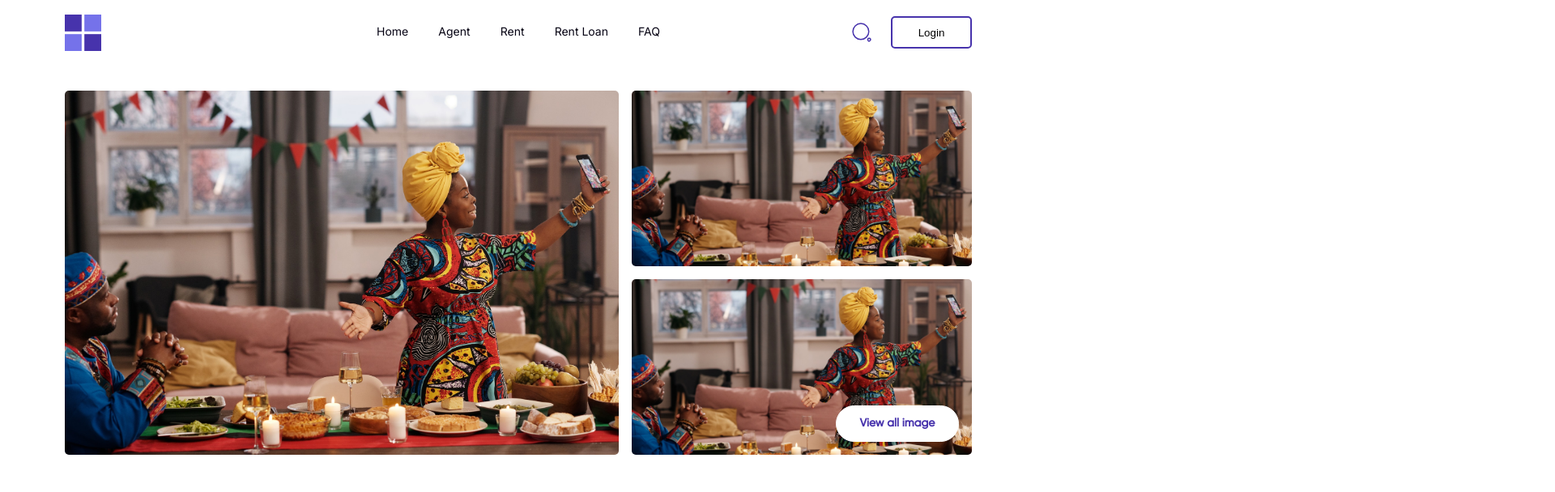
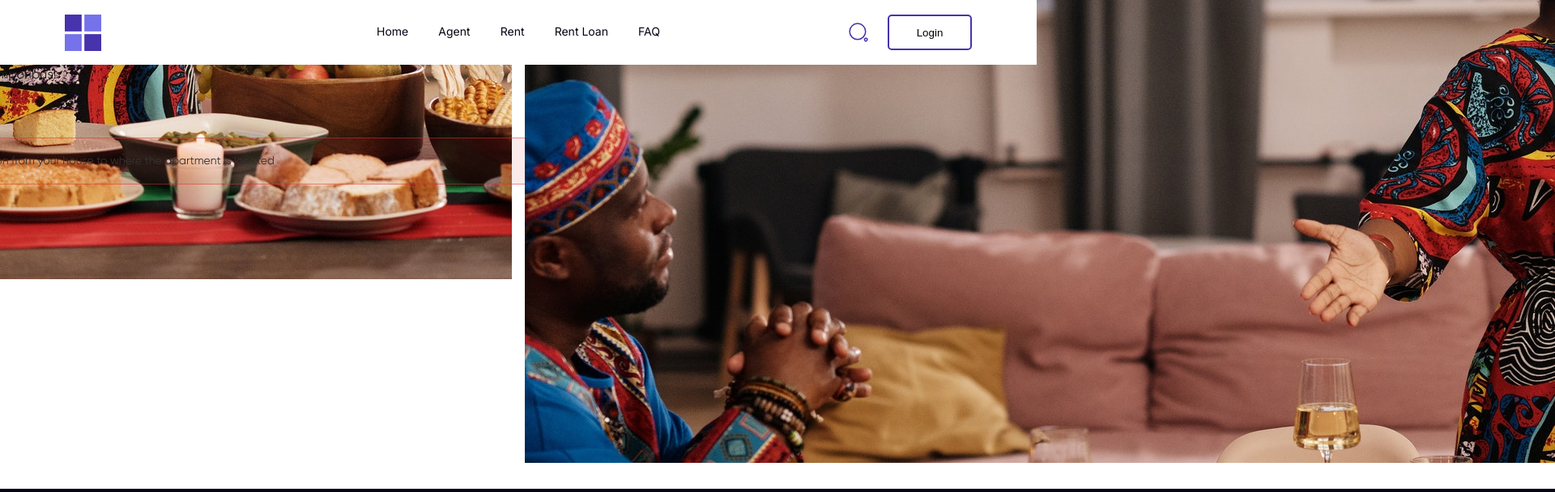
Before and after one commit to johnalalade/Hiyalo-App-1, a React (Create React App) app: page /property-overview in a window 1280 px wide. Shown: the top 608 px of the page at 81% size, 1920 px wide, since content can reach past the window. Built offline with nearby package versions, Linux system fonts and the light colour scheme; some icons are missing; a web font is replaced by a local one.

Commit message:
First Commit

```diff
--- a/src/App.js
+++ b/src/App.js
@@ -10,6 +10,7 @@ import ApartmentOverview from './Pages/Dashboard/Dashboard Apartment/Apartment O
 // import {AddNewApartmentContainer} from './Pages/Dashboard/Dashboard Apartment/AddNewApartment/AddNewApartmentContainer';
 import AddNewApartmentContainer from './Pages/Dashboard/Dashboard Apartment/AddNewApartment/AddNewApartmentContainer';
 import GeneralSettingsContainer from './Pages/Dashboard/Dashboard Settings/GeneralSettingsContainer';
+import PageLoader from './components/Loader/PageLoader';
 // import ApartmentBasicInfo from './Pages/Dashboard/Dashboard Apartment/AddNewApartment/ApartmentBasicInfo';
 // import ApartmentAddress from './Pages/Dashboard/Dashboard Apartment/AddNewApartment/ApartementAddress';
 // import ApartmentAmmenities from './Pages/Dashboard/Dashboard Apartment/AddNewApartment/ApartmentAmmenities';
@@ -38,6 +39,10 @@ function App() {
             path="/apartments/add-new-apartment"
             element={<AddNewApartmentContainer />}
           ></Route>
+                    <Route
+            path="/loader"
+            element={<PageLoader />}
+          ></Route>
           {/* <Route
             path="/apartments/add-apartment-basic-info"
             element={<ApartmentBasicInfo />}
--- a/src/components/Loader Page/page-loader.css
+++ b/src/components/Loader/page-loader.css
@@ -1,10 +1,16 @@
-.page-loader-body{
+* {
+    overflow: visible;
+    box-sizing: content-box !important;
+}
+body{
     display: flex;
     justify-content: center;
     align-items: center;
     background: #FFF;
     margin: 0;
     height: 100vh;
+
+    padding: normal;
 }
 
 .page-loader {
@@ -25,7 +31,7 @@
     top: -30px;
     right: -30px;
     bottom: -30px;
-    border: 1px solid #4733ac2f;
+    border: 1px solid #4733ac4f;
     border-radius: 50%;
     animation: pageloarder 1.5s linear infinite;
 }
@@ -42,7 +48,7 @@
     top: -50px;
     right: -50px;
     bottom: -50px;
-    border: 1px solid #4733ac5f;
+    border: 1px solid #4733ac6f;
 }
 @keyframes pageloarder {
     0% {transform: scale(0.5); opacity: 0;}
```
Also changed, not shown: src/components/Loader/PageLoader.js (renamed from src/components/Loader Page/PageLoader.js).
